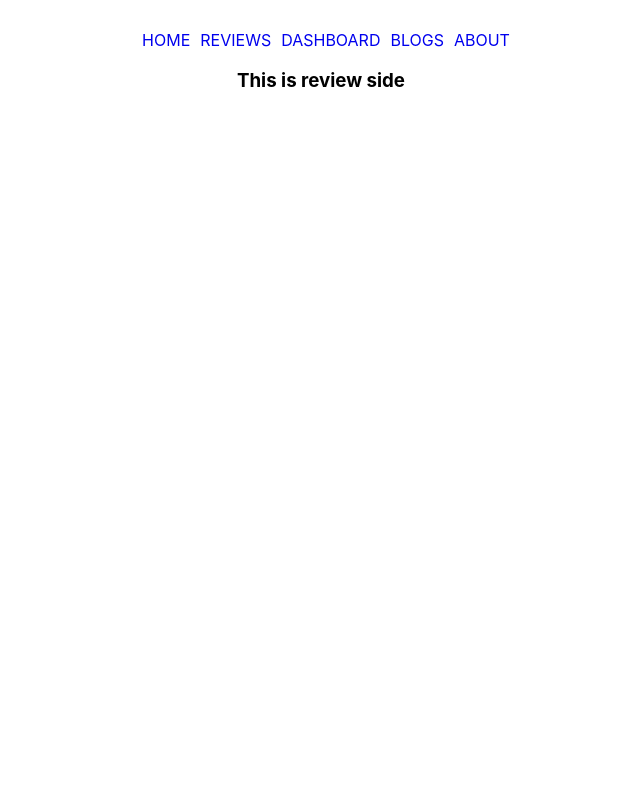
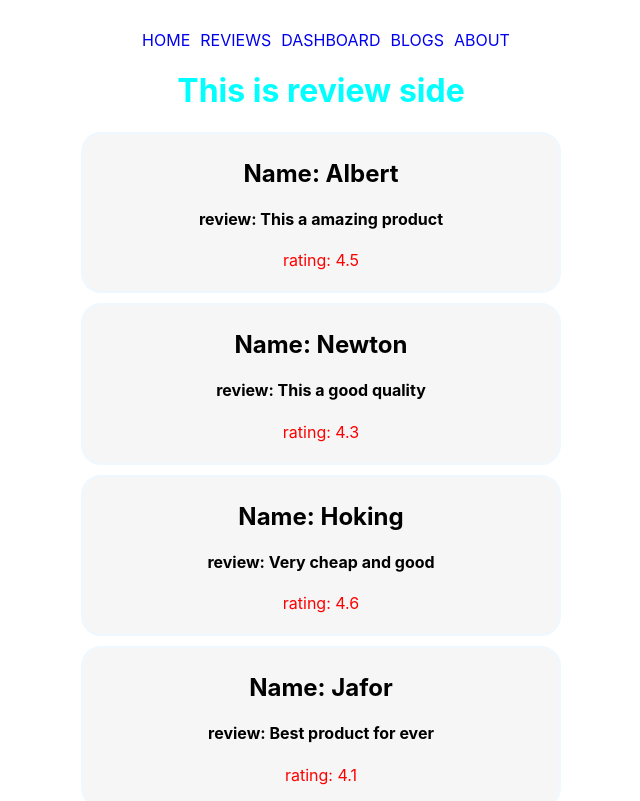
Before and after one commit to Sakilshikdar/product-analysis-assingment-9, a React (Create React App) app: page /reviews in a window 1280 px wide. Shown: the top 801 px of the page, without its empty margins (319-959 px from the left). Built offline with nearby package versions, Linux system fonts and the light colour scheme.

Commit message:
sell-review-button-done

```diff
--- /dev/null
+++ b/src/component/Cart/Cart.css
@@ -0,0 +1,17 @@
+.card-title{
+    color: aqua;
+}
+
+.review-cart {
+    border: 2px solid aliceblue;
+    margin-top: 10px;
+    background-color: rgb(246, 246, 246);
+    padding: 5px;
+    margin-left: 400px;
+    margin-right: 400px;
+    border-radius: 20px;
+}
+
+.review-cart p {
+    color: red;
+}
--- /dev/null
+++ b/src/component/Cart/Cart.js
@@ -0,0 +1,15 @@
+import React from 'react';
+import './Cart.css'
+
+const Cart = (props) => {
+    const {name, rating, review} = props.review;
+    return (
+        <div className='review-cart'>
+            <h2>Name: {name}</h2>
+            <h4>review: {review}</h4>
+            <p>rating: {rating}</p>
+        </div>
+    );
+};
+
+export default Cart;
--- a/src/component/Home/Home.css
+++ b/src/component/Home/Home.css
@@ -33,4 +33,6 @@
     padding-right: 50px;
     border-radius: 10px;
     color:black;
+    margin-top: 40px;
+    margin-bottom: 20px;
 }
--- a/src/component/Home/Home.js
+++ b/src/component/Home/Home.js
@@ -1,7 +1,17 @@
 import React from 'react';
+import { Link, useNavigate } from 'react-router-dom';
+import useReviews from '../../hooks/Reviews';
+import HomeCart from '../HomeCart/HomeCart';
 import './Home.css'
 
 const Home = () => {
+    const [reviews, setReviews] = useReviews()
+    const navigate = useNavigate()
+
+    const handleReviewPage = () =>{
+        const path = '/reviews'
+        navigate(path)
+    }
     return (
         <div >
            <div className='home'>
@@ -18,7 +28,14 @@ const Home = () => {
            </div>
             <div className='home-review'>
                 <h1 className='review-part'>Customer Reviews(3)</h1>
-                <button className='review-btn'>see all reviews</button>
+                {
+                    reviews.map(review => <HomeCart
+                    key = {review.id}
+                    review= {review}
+                    >
+                    </HomeCart>)
+                }
+                <button onClick={handleReviewPage} className='review-btn'>see all reviews</button>
             </div>
         </div>
     );
--- /dev/null
+++ b/src/component/HomeCart/HomeCart.js
@@ -0,0 +1,14 @@
+import React from 'react';
+
+const HomeCart = (props) => {
+        const {name, rating, review} = props.review;
+        return (
+            <div className='review-cart'>
+                <h2>Name: {name}</h2>
+                <h4>review: {review}</h4>
+                <p>rating: {rating}</p>
+        </div>
+    );
+};
+
+export default HomeCart;
--- a/src/component/Reviews/Reviews.js
+++ b/src/component/Reviews/Reviews.js
@@ -1,9 +1,23 @@
 import React from 'react';
+import useReviews from '../../hooks/Reviews';
+import Cart from '../Cart/Cart';
 
 const Reviews = () => {
+    const [reviews, setReviews] = useReviews();
     return (
         <div>
-            <h3>This is review side</h3>
+                <div className='card-title'>
+                    <h1>This is review side</h1>
+                </div>
+            {
+                reviews.map(review => <Cart
+                key = {review.id}
+                review={review}
+                ></Cart> )
+            }
+            <div>
+
+            </div>
         </div>
     );
 };
--- /dev/null
+++ b/src/hooks/Reviews.js
@@ -0,0 +1,15 @@
+import { useEffect, useState } from "react"
+
+const useReviews = () => {
+    const [reviews, setReviews] = useState([]);
+
+    useEffect(() => {
+        fetch('Reviews.json')
+        .then(res => res.json())
+        .then(data => setReviews(data))
+    }, [])
+
+    return[reviews, setReviews];
+}
+
+export default useReviews;
```
Also changed, not shown: public/Reviews.json (renamed from public/Rating.json), src/component/Blogs/Blogs.css (added), src/component/Blogs/Blogs.js (added).
